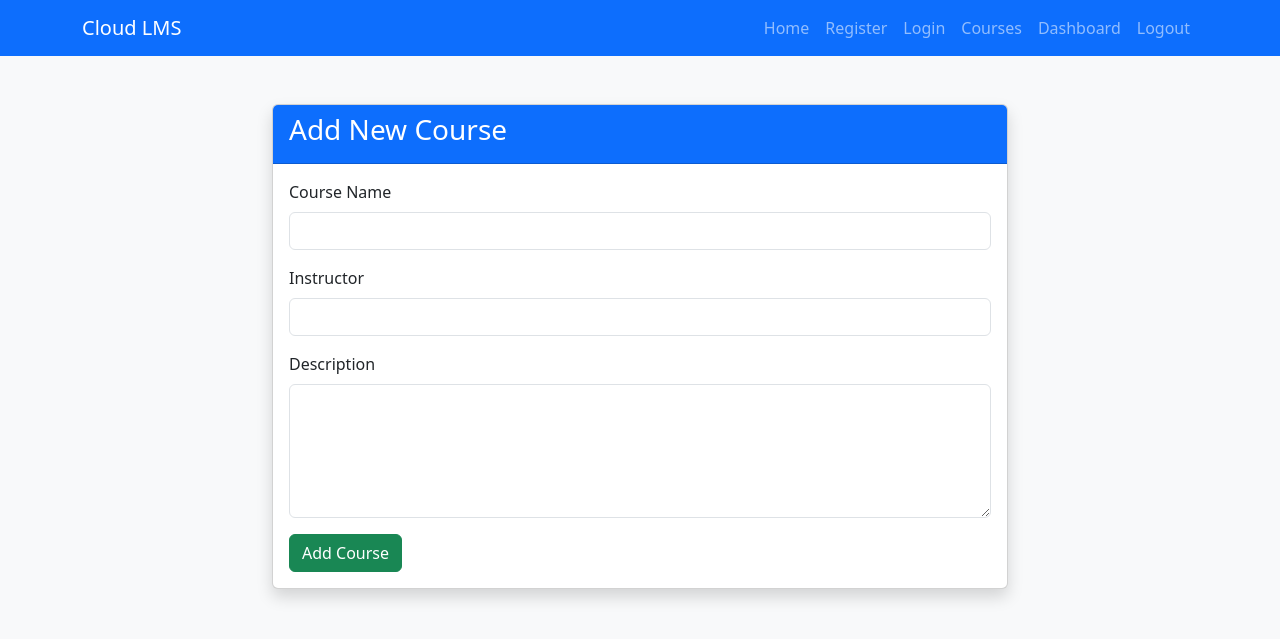
After one commit to sun731/LMS_Project, a Flask app: page /courses/add in a window 1280 px wide. The commit adds this page. Shown: the top 639 px of the page. Run offline with Flask 3, Linux system fonts and the light colour scheme.

Commit message:
Day 4 - Added Course module (Create and Read)

```diff
--- a/app.py
+++ b/app.py
@@ -1,10 +1,12 @@
 from flask import Flask
 from routes.auth import auth
+from routes.courses import courses
 
 app = Flask(__name__)
 app.secret_key = "cloudlms_secret_key"
 
 app.register_blueprint(auth)
+app.register_blueprint(courses)
 
 if __name__ == "__main__":
     app.run(host="0.0.0.0", port=5000, debug=True)
--- a/routes/courses.py
+++ b/routes/courses.py
@@ -0,0 +1,68 @@
+from flask import Blueprint, render_template, request, redirect
+import pymysql
+from config import *
+
+courses = Blueprint("courses", __name__)
+
+
+@courses.route("/courses")
+def view_courses():
+
+    connection = pymysql.connect(
+        host=DB_HOST,
+        user=DB_USER,
+        password=DB_PASSWORD,
+        database=DB_NAME
+    )
+
+    cursor = connection.cursor()
+
+    cursor.execute("SELECT * FROM courses")
+
+    course_list = cursor.fetchall()
+
+    cursor.close()
+    connection.close()
+
+    return render_template(
+        "courses.html",
+        courses=course_list
+    )
+
+
+@courses.route("/courses/add", methods=["GET", "POST"])
+def add_course():
+
+    if request.method == "POST":
+
+        course_name = request.form["course_name"]
+        instructor = request.form["instructor"]
+        description = request.form["description"]
+
+        connection = pymysql.connect(
+            host=DB_HOST,
+            user=DB_USER,
+            password=DB_PASSWORD,
+            database=DB_NAME
+        )
+
+        cursor = connection.cursor()
+
+        sql = """
+        INSERT INTO courses(course_name, instructor, description)
+        VALUES (%s, %s, %s)
+        """
+
+        cursor.execute(
+            sql,
+            (course_name, instructor, description)
+        )
+
+        connection.commit()
+
+        cursor.close()
+        connection.close()
+
+        return redirect("/courses")
+
+    return render_template("add_course.html")
--- /dev/null
+++ b/templates/add_course.html
@@ -0,0 +1,79 @@
+{% extends "base.html" %}
+
+{% block content %}
+
+<div class="row justify-content-center">
+
+<div class="col-md-8">
+
+<div class="card shadow">
+
+<div class="card-header bg-primary text-white">
+
+<h3>Add New Course</h3>
+
+</div>
+
+<div class="card-body">
+
+<form method="POST">
+
+<div class="mb-3">
+
+<label class="form-label">
+Course Name
+</label>
+
+<input
+type="text"
+name="course_name"
+class="form-control"
+required>
+
+</div>
+
+<div class="mb-3">
+
+<label class="form-label">
+Instructor
+</label>
+
+<input
+type="text"
+name="instructor"
+class="form-control"
+required>
+
+</div>
+
+<div class="mb-3">
+
+<label class="form-label">
+Description
+</label>
+
+<textarea
+name="description"
+class="form-control"
+rows="5"
+required></textarea>
+
+</div>
+
+<button class="btn btn-success">
+
+Add Course
+
+</button>
+
+</form>
+
+</div>
+
+</div>
+
+</div>
+
+</div>
+
+{% endblock %}
--- a/templates/base.html
+++ b/templates/base.html
@@ -37,6 +37,12 @@ Cloud LMS
 </li>
 
 <li class="nav-item">
+    <a class="nav-link" href="/courses">
+        Courses
+    </a>
+</li>
+
+<li class="nav-item">
 <a class="nav-link" href="/dashboard">Dashboard</a>
 </li>
 
```
Also changed, not shown: templates/courses.html (added, +59 -0 lines).
